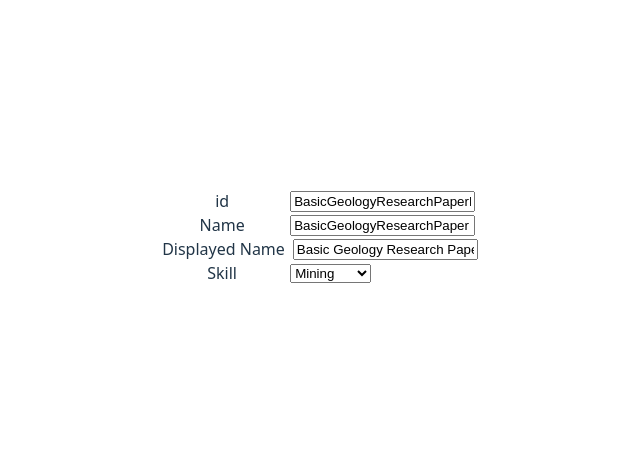
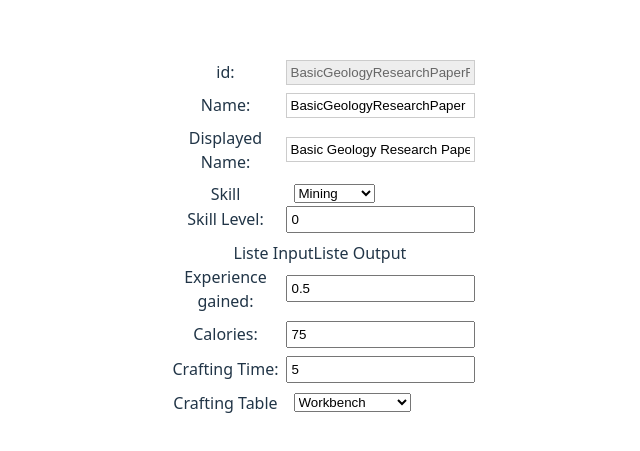
Before and after one commit to eco-modding-tool/eco-mod-tool, a React (Vite) app: page / in a window 1280 px wide. Shown: the part 163-614 px from the top of the page, without its empty margins (320-960 px from the left). Built offline with nearby package versions, Linux system fonts and the light colour scheme.

Commit message:
Recipe Form

```diff
--- a/src/components/forms/RecipeForm.tsx
+++ b/src/components/forms/RecipeForm.tsx
@@ -1,23 +1,36 @@
 import { useState } from "react";
 import SelectInput from "./fields/SelectInput";
 import StringInput from "./fields/StringInput";
+import NumberInput from "./fields/NumberInput";
 
 export default function RecipeForm(){
+    const [id, setId] = useState("");
+    const [name, setName] = useState("BasicGeologyResearchPaper");
+    const [displayedName, setDisplayedName] = useState("Basic Geology Research Paper Recipe");
     const [skill, setSkill] = useState("Mining");
+    const [skillLevel, setSkillLevel] = useState(0);
+    const [experience, setExperience] = useState(0.5);
+    const [calories, setCalories] = useState(75);
+    const [craftingTime, setCraftingTime] = useState(5);
+    const [craftingTable, setCraftingTable] = useState("Workbench");
 
     return(
-        <>
+        <form>
             <StringInput
                 label="id"
-                value="BasicGeologyResearchPaperRecipe"
+                value={name+"Recipe"}
+                readonly
+                onChange={setId}
             />
             <StringInput
                 label="Name"
-                value="BasicGeologyResearchPaper"
+                value={name}
+                onChange={setName}
             />
             <StringInput
                 label="Displayed Name"
-                value="Basic Geology Research Paper Recipe"
+                value={displayedName}
+                onChange={setDisplayedName}
             />
             <SelectInput
                 label="Skill"
@@ -25,6 +38,40 @@ export default function RecipeForm(){
                 options={["Mining", "Cooking", "Carpentry"]}
                 onChange={setSkill}
             />
-        </>
+            <NumberInput
+                label="Skill Level"
+                value={skillLevel}
+                onChange={setSkillLevel}
+                min={0}
+                max={7}
+            />
+            <>Liste Input</>
+            <>Liste Output</>
+            <NumberInput
+                label="Experience gained"
+                value={experience}
+                onChange={setExperience}
+                min={0}
+                step={0.1}
+            />
+            <NumberInput
+                label="Calories"
+                value={calories}
+                onChange={setCalories}
+                min={0}
+            />
+            <NumberInput
+                label="Crafting Time"
+                value={craftingTime}
+                onChange={setCraftingTime}
+                min={0}
+            />
+            <SelectInput
+                label="Crafting Table"
+                value={craftingTable}
+                options={["Workbench", "Carpentry Table", "Masonry Table"]}
+                onChange={setCraftingTable}
+            />
+        </form>
     )
 }
--- /dev/null
+++ b/src/components/forms/fields/NumberInput.tsx
@@ -0,0 +1,32 @@
+type NumberInputProps = {
+    label: string;
+    value: number;
+    min?: number;
+    max?: number;
+    step?: number;
+    onChange: (value: number) => void;
+};
+
+export default function NumberInput({
+    label,
+    value,
+    min,
+    max,
+    step = 1,
+    onChange,
+}: NumberInputProps) {
+    return (
+        <div style={{ display: "flex", alignItems: "center", marginBottom: 8 }}>
+            <label style={{ width: 120 }}>{label}:</label>
+            <input
+                type="number"
+                value={value}
+                min={min}
+                max={max}
+                step={step}
+                onChange={(e) => onChange(Number(e.target.value))}
+                style={{ flex: 1, padding: 4 }}
+            />
+        </div>
+    );
+}
--- a/src/components/forms/fields/StringInput.tsx
+++ b/src/components/forms/fields/StringInput.tsx
@@ -1,21 +1,26 @@
 type StringInputProps = {
   label: string;
   value: string;
-    //onChange: (value: string) => void;
+  onChange?: (val: string) => void;
+  readonly?: boolean;
 };
 
-export default function StringInput({
-    label,
-    value,
-    //onChange,
-}: StringInputProps) {
+export default function StringInput({ label, value, onChange, readonly }: StringInputProps) {
   return (
-        <div style={{ display: "flex", gap: "8px", alignItems: "center" }}>
-            <label style={{ minWidth: "120px" }}>{label}</label>
+    <div style={{ display: "flex", alignItems: "center", marginBottom: 8 }}>
+      <label style={{ width: 120 }}>{label}:</label>
       <input
         type="text"
         value={value}
-                //onChange={(e) => onChange(e.target.value)}
+        onChange={onChange ? (e) => onChange(e.target.value) : undefined}
+        readOnly={readonly}
+        style={{
+          flex: 1,
+          padding: 4,
+          backgroundColor: readonly ? "#eee" : "white",
+          color: readonly ? "#666" : "#000",
+          border: "1px solid #ccc",
+        }}
       />
     </div>
   );
```
Lines whose indentation alone changed are shown as unchanged.
